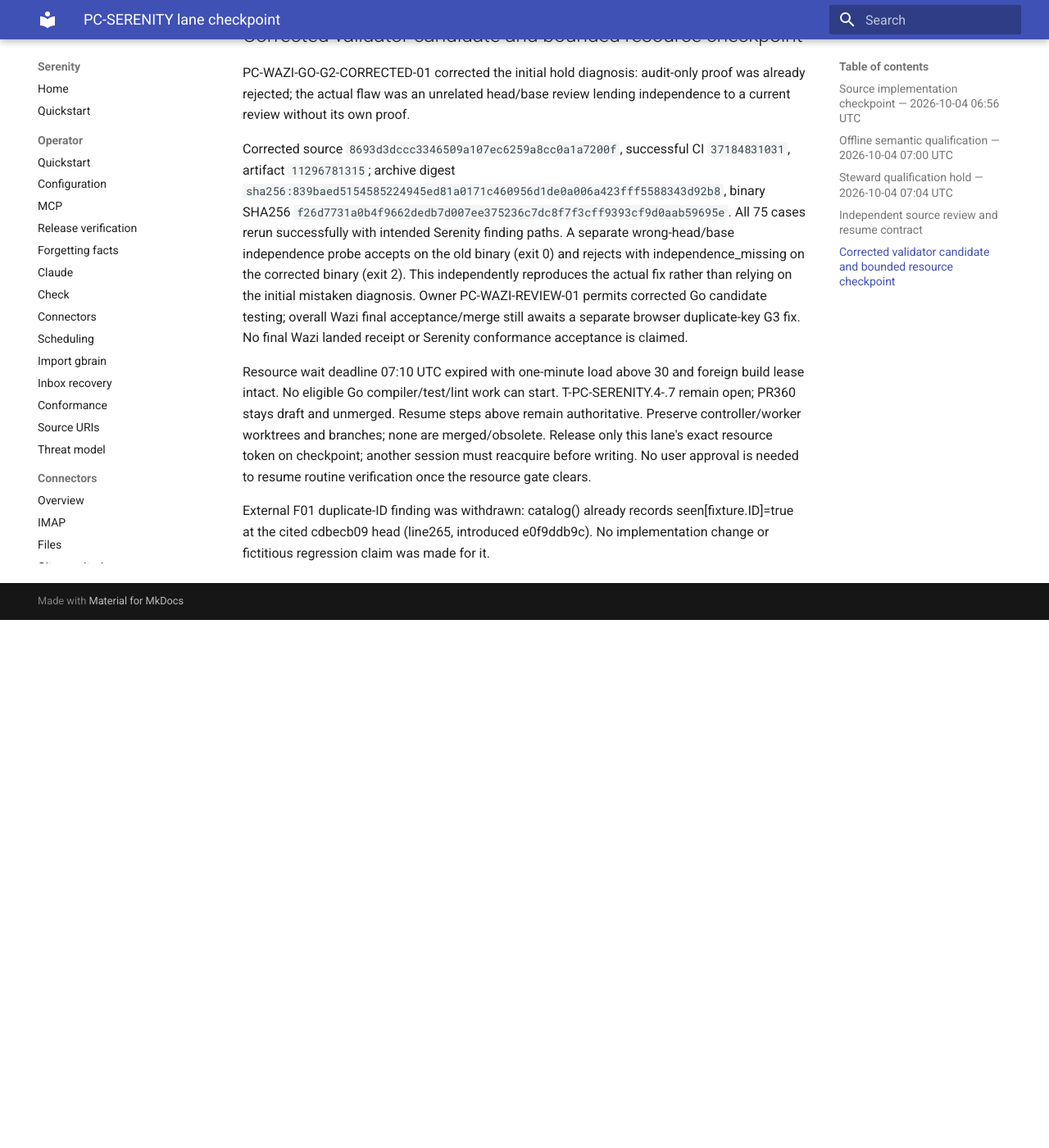
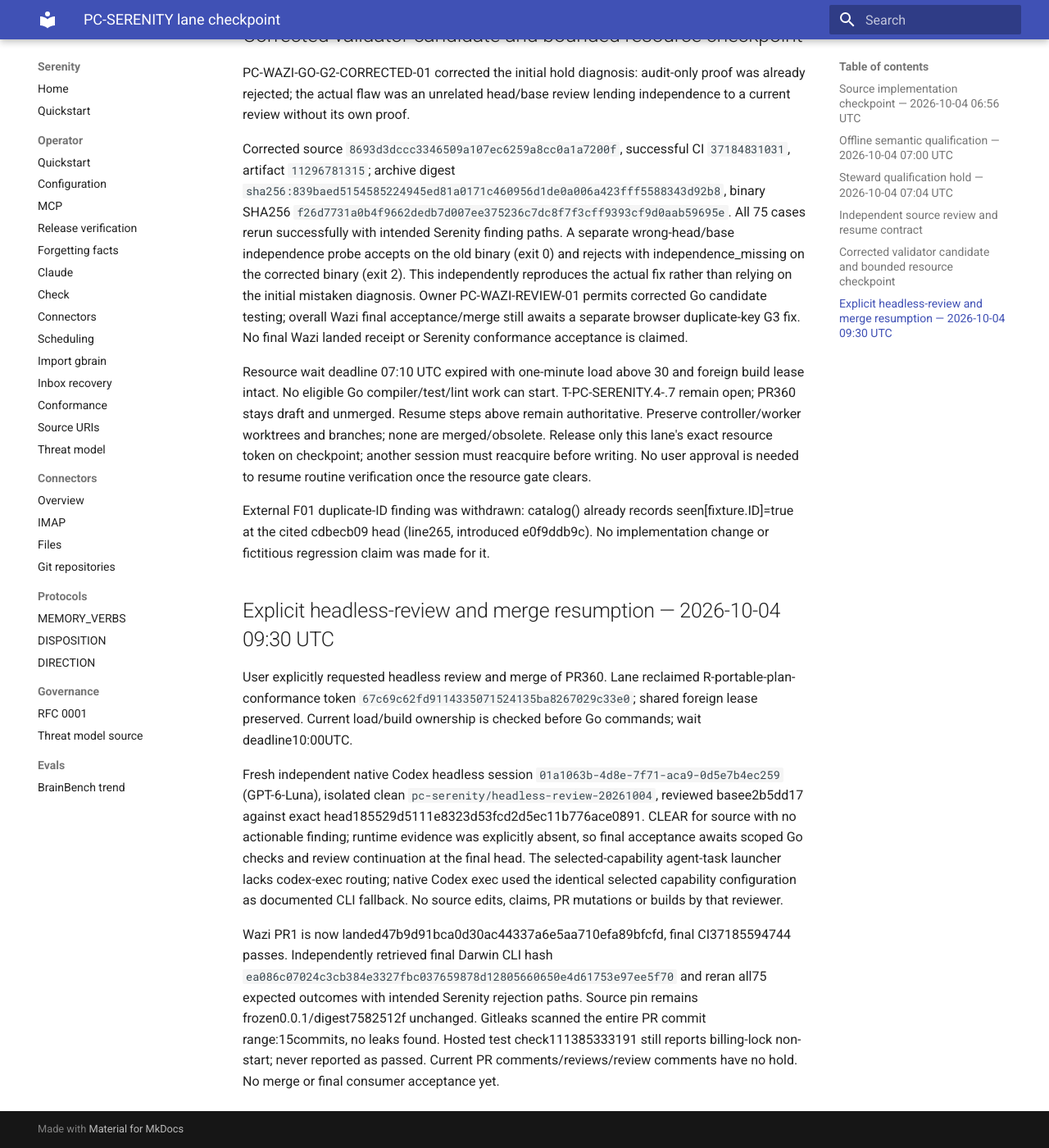
Before and after one commit to sirerun/serenity, an MkDocs documentation site: the page built from docs/plans/portable-plan-conformance-checkpoint-20261004.md, in a window 1280 px wide and 1400 px high, scrolled down 3505 px. Shown: the whole window at 82% size. Built offline with MkDocs 1.6.1 and Material for MkDocs 9.7.7, drawn with Linux system fonts in a browser that asks for light colours; before the commit the page ends 4261 px from its top, so only the background shows below that.

Commit message:
docs: qualify landed validator pin and headless review resumption

```diff
--- a/docs/plans/portable-plan-conformance-checkpoint-20261004.md
+++ b/docs/plans/portable-plan-conformance-checkpoint-20261004.md
@@ -155,3 +155,30 @@
 External F01 duplicate-ID finding was withdrawn: catalog() already records
 seen[fixture.ID]=true at the cited cdbecb09 head (line265, introduced e0f9ddb9c).
 No implementation change or fictitious regression claim was made for it.
+
+## Explicit headless-review and merge resumption — 2026-10-04 09:30 UTC
+
+User explicitly requested headless review and merge of PR360. Lane reclaimed
+R-portable-plan-conformance token `67c69c62fd9114335071524135ba8267029c33e0`;
+shared foreign lease preserved. Current load/build ownership is checked before
+Go commands; wait deadline10:00UTC.
+
+Fresh independent native Codex headless session
+`01a1063b-4d8e-7f71-aca9-0d5e7b4ec259` (GPT-6-Luna), isolated clean
+`pc-serenity/headless-review-20261004`, reviewed basee2b5dd17 against exact
+head185529d5111e8323d53fcd2d5ec11b776ace0891. CLEAR for source with no
+actionable finding; runtime evidence was explicitly absent, so final acceptance
+awaits scoped Go checks and review continuation at the final head.
+The selected-capability agent-task launcher lacks codex-exec routing; native
+Codex exec used the identical selected capability configuration as documented
+CLI fallback. No source edits, claims, PR mutations or builds by that reviewer.
+
+Wazi PR1 is now landed47b9d91bca0d30ac44337a6e5aa710efa89bfcfd, final
+CI37185594744 passes. Independently retrieved final Darwin CLI hash
+`ea086c07024c3cb384e3327fbc037659878d12805660650e4d61753e97ee5f70`
+and reran all75 expected outcomes with intended Serenity rejection paths.
+Source pin remains frozen0.0.1/digest7582512f unchanged.
+Gitleaks scanned the entire PR commit range:15commits, no leaks found.
+Hosted test check111385333191 still reports billing-lock non-start; never
+reported as passed. Current PR comments/reviews/review comments have no hold.
+No merge or final consumer acceptance yet.
```
Also changed, not shown: 2 other files.
